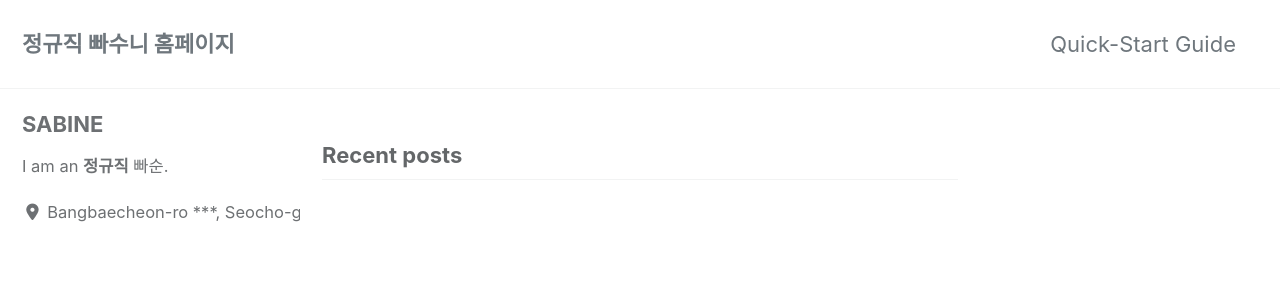
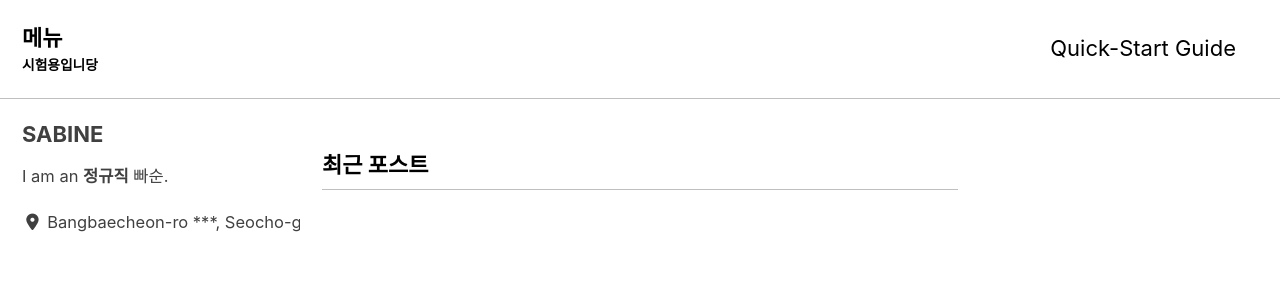
Before and after one commit to sabinesoo/sabinesoo.github.io, a Jekyll site: the page built from index.html, in a window 1280 px wide and 900 px high. Shown: the top 300 px of the window. Built offline with Jekyll 4.4.1, drawn with Linux system fonts in a browser that asks for light colours; cached includes are drawn as plain includes; nearby versions of some CDN libraries; the list of posts is cut into pages by our own code; some of the changed text lies outside the part shown.

Commit message:
Update _config.yml

```diff
--- a/_config.yml
+++ b/_config.yml
@@ -12,21 +12,23 @@
 
 # theme                  : "minimal-mistakes-jekyll"
 # remote_theme           : "mmistakes/minimal-mistakes"
-minimal_mistakes_skin    : "default" # "air", "aqua", "contrast", "dark", "dirt", "neon", "mint", "plum", "sunrise"
+# minimal_mistakes_skin  : "default" # "air", "aqua", "contrast", "dark", "dirt", "neon", "mint", "plum", "sunrise"
+minimal_mistakes_skin  : "contrast"
 
 # Site Settings
-locale                   : "en-US"
+locale                   : "ko-KR"
 title                    : "정규직 빠수니 홈페이지"
 title_separator          : "-"
-subtitle                 : # site tagline that appears below site title in masthead
-name                     : "Your Name"
-description              : "An amazing website."
+subtitle                 : 시험용입니당
+name                     : "SABINE"
+description              : "I am a 정규직 빠순"
 url                      : # the base hostname & protocol for your site e.g. "https://mmistakes.github.io"
 baseurl                  : # the subpath of your site, e.g. "/blog"
 repository               : # GitHub username/repo-name e.g. "mmistakes/minimal-mistakes"
 teaser                   : # path of fallback teaser image, e.g. "/assets/images/500x300.png"
 logo                     : # path of logo image to display in the masthead, e.g. "/assets/images/88x88.png"
-masthead_title           : # overrides the website title displayed in the masthead, use " " for no title
+# masthead_title         : # overrides the website title displayed in the masthead, use " " for no title
+masthead_title           : 메뉴
 # breadcrumbs            : false # true, false (default)
 words_per_minute         : 200
 comments:
```
